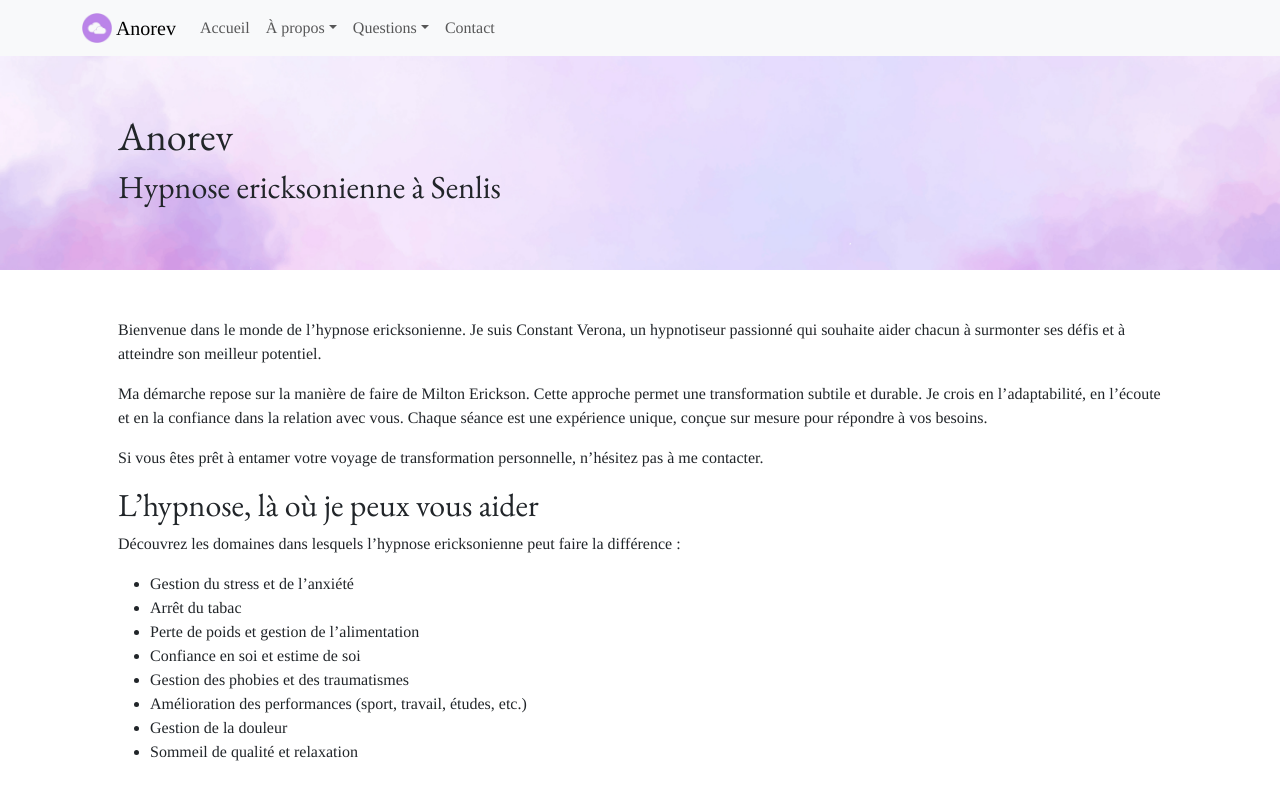
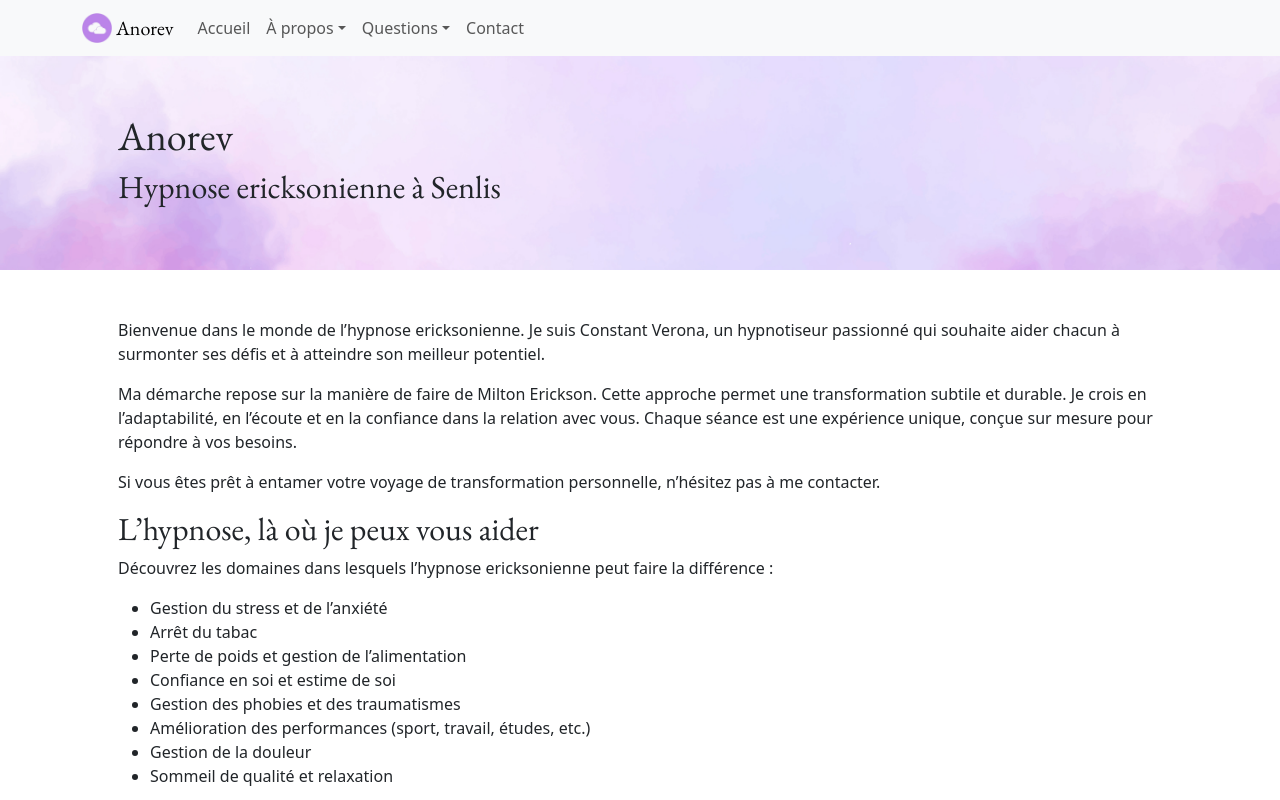
Before and after one commit to ValerianVrn/Anorev, a React (Create React App) app: page / in a window 1280 px wide. Shown: the top 800 px of the page. Built offline with nearby package versions, Linux system fonts and the light colour scheme.

Commit message:
feat: font

```diff
--- a/src/components/Navigation.js
+++ b/src/components/Navigation.js
@@ -9,7 +9,7 @@ export default function Navigation({ handleNavItemClick }) {
   return (
       <Navbar expand="lg" sticky="top" bg="light" data-bs-theme="light">
         <Container>
-          <Navbar.Brand href="#home">
+          <Navbar.Brand href="#home" className="title">
             <Image alt="logo" src="logo512.png" width="30" height="30" className="d-inline-block align-top" />{' '}Anorev
           </Navbar.Brand>
           <Navbar.Toggle aria-controls="navbarScroll" />
--- a/src/custom.scss
+++ b/src/custom.scss
@@ -11,7 +11,7 @@ $accordion-button-bg:                   $secondary;
 $accordion-button-active-bg:            $primary;
 $accordion-button-active-color:         $white;
 $accordion-button-focus-box-shadow:     $primary;
-$font-family-sans-serif:                "Times", system-ui, -apple-system, "Segoe UI", Roboto, "Helvetica Neue", "Noto Sans", "Liberation Sans", Arial, sans-serif, "Apple Color Emoji", "Segoe UI Emoji", "Segoe UI Symbol", "Noto Color Emoji";
+// $font-family-sans-serif:                "Times", system-ui, -apple-system, "Segoe UI", Roboto, "Helvetica Neue", "Noto Sans", "Liberation Sans", Arial, sans-serif, "Apple Color Emoji", "Segoe UI Emoji", "Segoe UI Symbol", "Noto Color Emoji";
 $dropdown-link-active-bg:               $primary;
 
 $theme-colors: map-merge($theme-colors, (
```
Also changed, not shown: src/custom.css.
